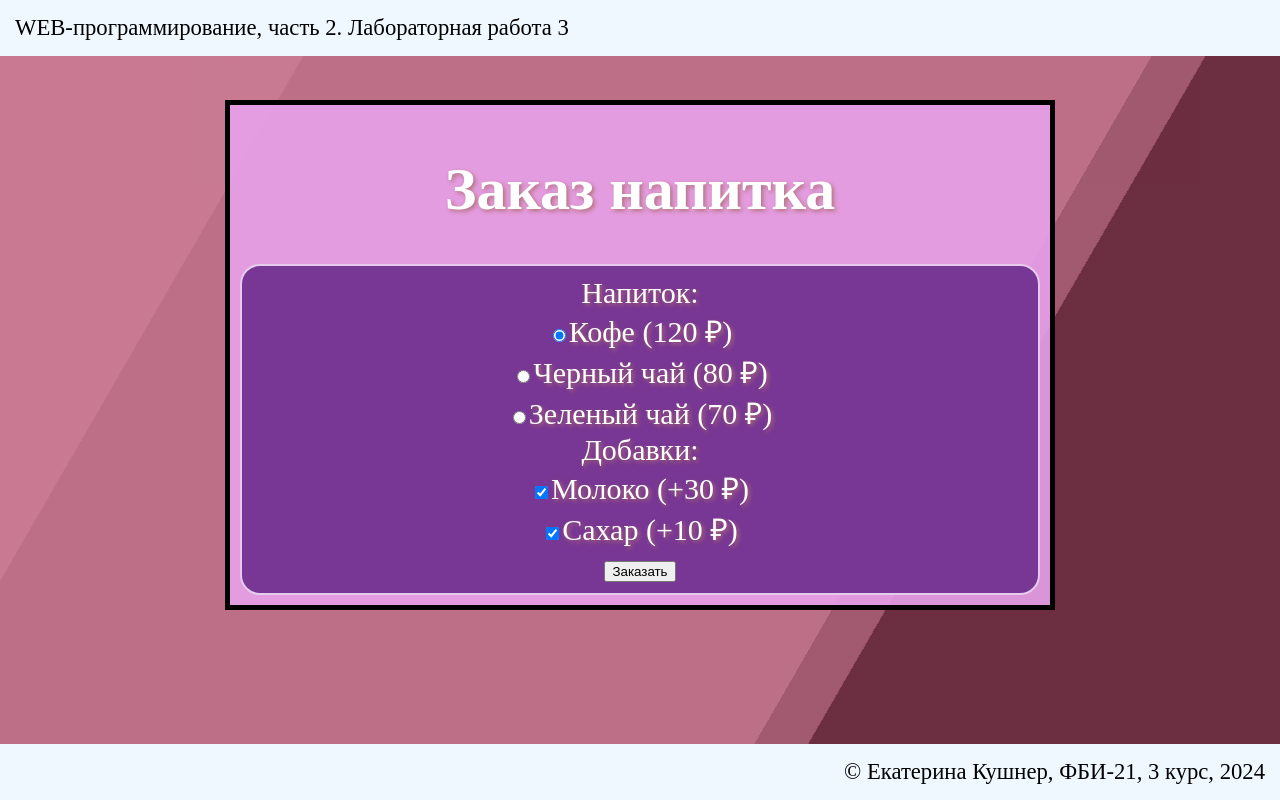
After one commit to kusshnnerr/web-programming-labs-2, a Flask app: page /lab3/order in a window 1280 px wide. The commit adds this page. Run offline with Flask 3, Linux system fonts and the light colour scheme.

Commit message:
Заказ напитка

```diff
--- a/lab3.py
+++ b/lab3.py
@@ -38,3 +38,34 @@ def form1():
         errors['age'] = 'Заполните поле!'
     sex = request.args.get('sex')
     return render_template('lab3/form1.html', user=user, age=age, sex=sex, errors=errors)
+
+
+@lab3.route('/lab3/order')
+def order ():
+    return render_template('lab3/order.html')
+
+
+@lab3.route('/lab3/pay')
+def pay():
+    price = 0
+    drink = request.args.get('drink')
+
+    if drink == 'coffee':
+        price = 120
+    elif drink == 'black-tea':
+        price = 80
+    else:
+        price = 70
+    if request.args.get('milk') == 'on':
+        price += 30
+    if request.args.get('sugar') == 'on':
+        price += 10
+
+    return render_template('lab3/pay.html', price=price)
+
+
+@lab3.route('/lab3/success')
+def success():
+    price = request.args.get('price')
+
+    return render_template('lab3/success.html', price=price)
--- a/static/main.css
+++ b/static/main.css
@@ -92,3 +92,18 @@ ol li {
     margin-top: 5px;
     display: block;
 }
+
+.drinks {
+  border: 2px solid rgb(229, 203, 238);
+  border-radius: 20px;
+  padding: 10px;
+  margin: auto;
+  background-color: rgb(120, 55, 148);
+}
+.pay {
+  border: 2px solid greenyellow;
+  border-radius: 20px;
+  padding: 10px;
+  margin: auto;
+  background-color: rgb(225, 240, 171);
+}
--- a/templates/lab3/lab3.html
+++ b/templates/lab3/lab3.html
@@ -14,6 +14,7 @@
         <li><a href="/lab3/cookie">Куки</a></li>
         <li><a href="/lab3/del_cookie">Очистка куки</a></li>
         <li><a href="/lab3/form1">Форма</a></li>
+        <li><a href="/lab3/order">Заказ напитка</a></li>
     </ol>
     <a href="/index">Назад в меню</a>
     <div class="bg"></div>
--- /dev/null
+++ b/templates/lab3/order.html
@@ -0,0 +1,31 @@
+{% extends "base.html" %}
+{% block lab %}Лабораторная работа 3{% endblock %}
+{% block main %}
+    <h1>Заказ напитка</h1>
+    <form action="/lab3/pay" class="drinks">
+        <div>Напиток:</div>
+        <label>
+            <input type="radio" value="coffee" name="drink" checked>Кофе (120 &#8381)<br>
+        </label>
+        <label>
+            <input type="radio" value="black-tea" name="drink">Черный чай (80 &#8381)<br>
+        </label>
+        <label>
+            <input type="radio" value="green-tea" name="drink">Зеленый чай (70 &#8381)<br>
+        </label>
+        <div>Добавки:</div>
+        <label>
+            <input type="checkbox" name="milk" checked>Молоко (+30 &#8381)<br>
+        </label>
+        <label>
+            <input type="checkbox" name="sugar" checked>Сахар (+10 &#8381)<br>
+        </label>
+        <div>
+            <button type="submit">Заказать</button>
+        </div>
+        <div class="bg"></div>
+        <div class="bg bg2"></div>
+        <div class="bg bg3"></div>
+        <div class="content"></div>
+    </form>
+{% endblock %}
```
Also changed, not shown: templates/lab3/pay.html (added, +32 -0 lines), templates/lab3/success.html (added, +13 -0 lines).
